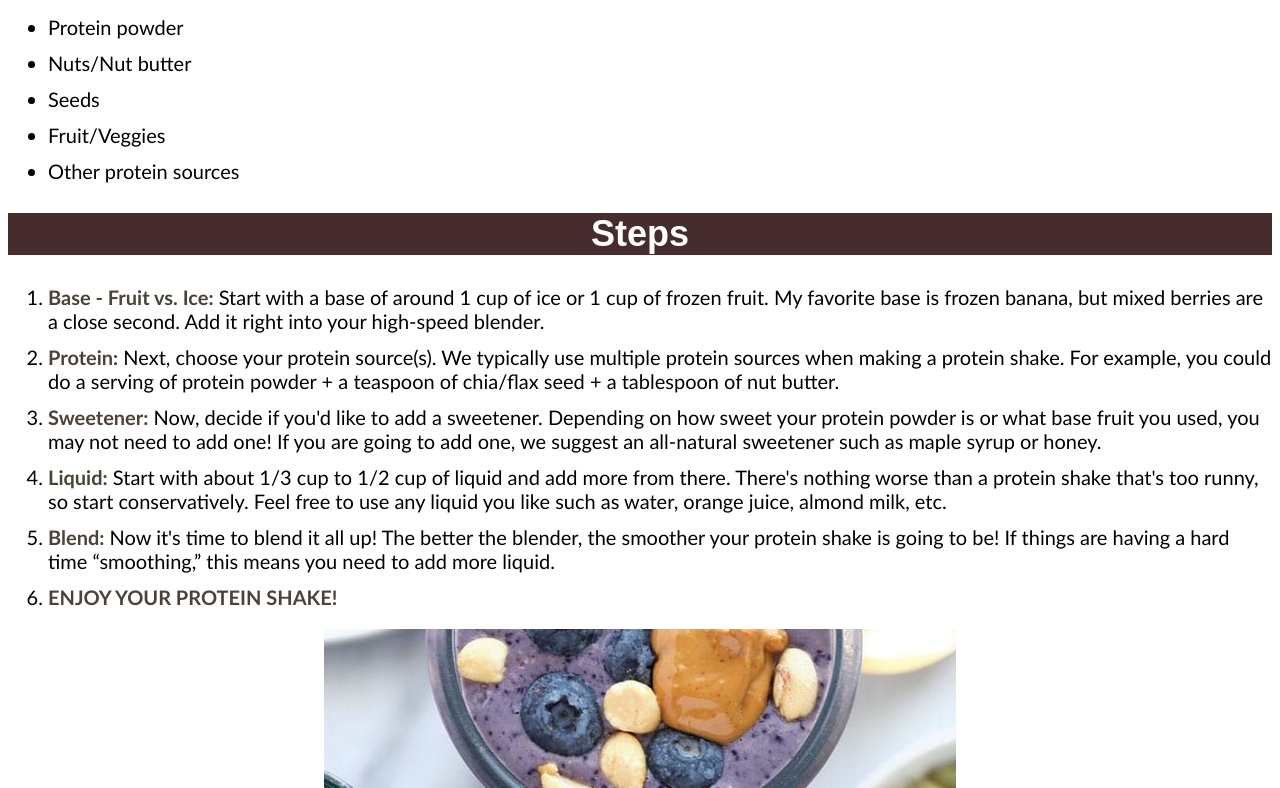
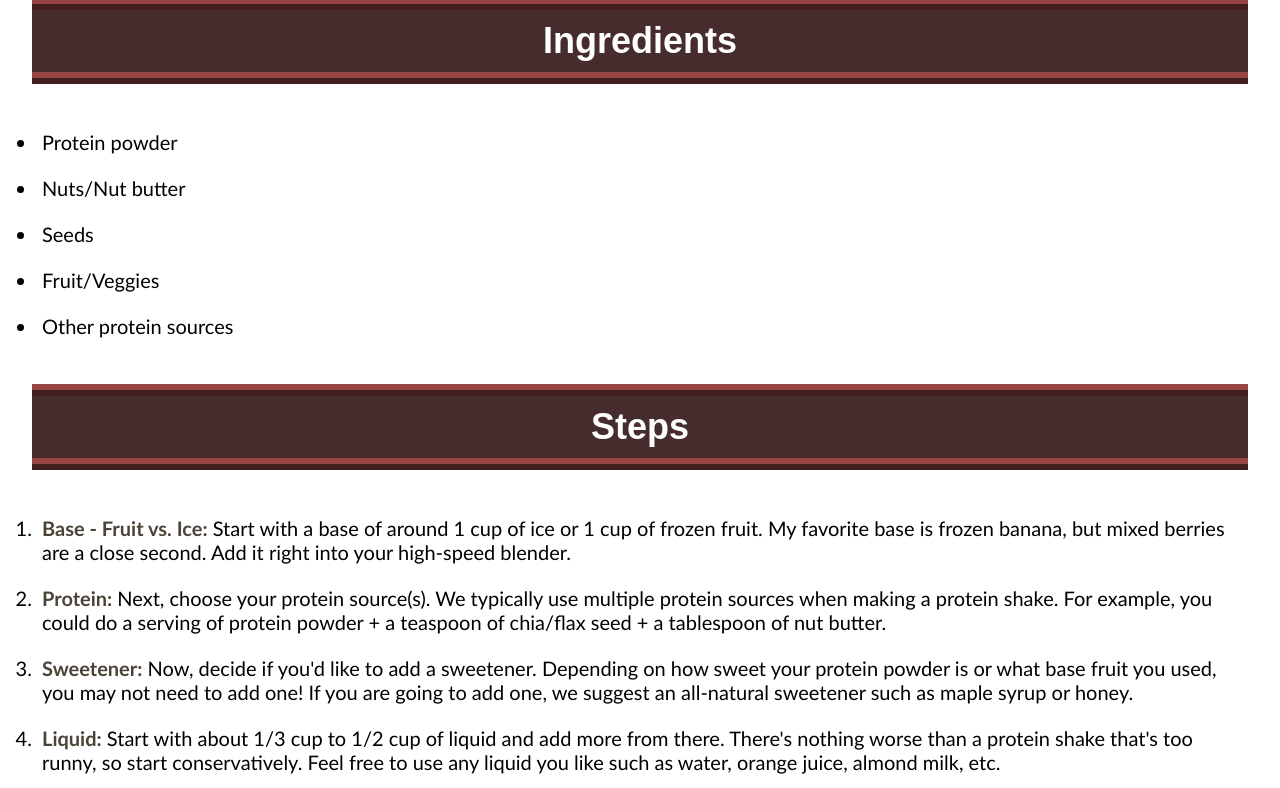
Before and after one commit to mvttn/odin-recipes, a plain HTML site: page recipes/protein-shake.html in a window 1280 px wide. Shown: the part 711-1499 px from the top of the page. Drawn offline with Linux system fonts and the light colour scheme.

Commit message:
Add borders to heading, adjust padding and margins

```diff
--- a/css/protein-shake.css
+++ b/css/protein-shake.css
@@ -15,6 +15,10 @@ h2 {
   font-family: Copperplate, Arial, Helvetica, sans-serif;
   font-weight: bold;
   text-align: center;
+  padding: 10px;
+  margin: 24px;
+  border-top: 12px ridge rgb(151, 68, 68);
+  border-bottom: 12px ridge rgb(151, 68, 68);
 }
 
 h1 {
@@ -34,6 +38,8 @@ li {
   margin-top: 12px;
   font-size: 20px;
   font-family: "Gill Sans", "Gill Sans MT", Calibri, "Trebuchet MS", sans-serif;
+  padding: 5px;
+  margin: 12px;
 }
 
 strong {
```
